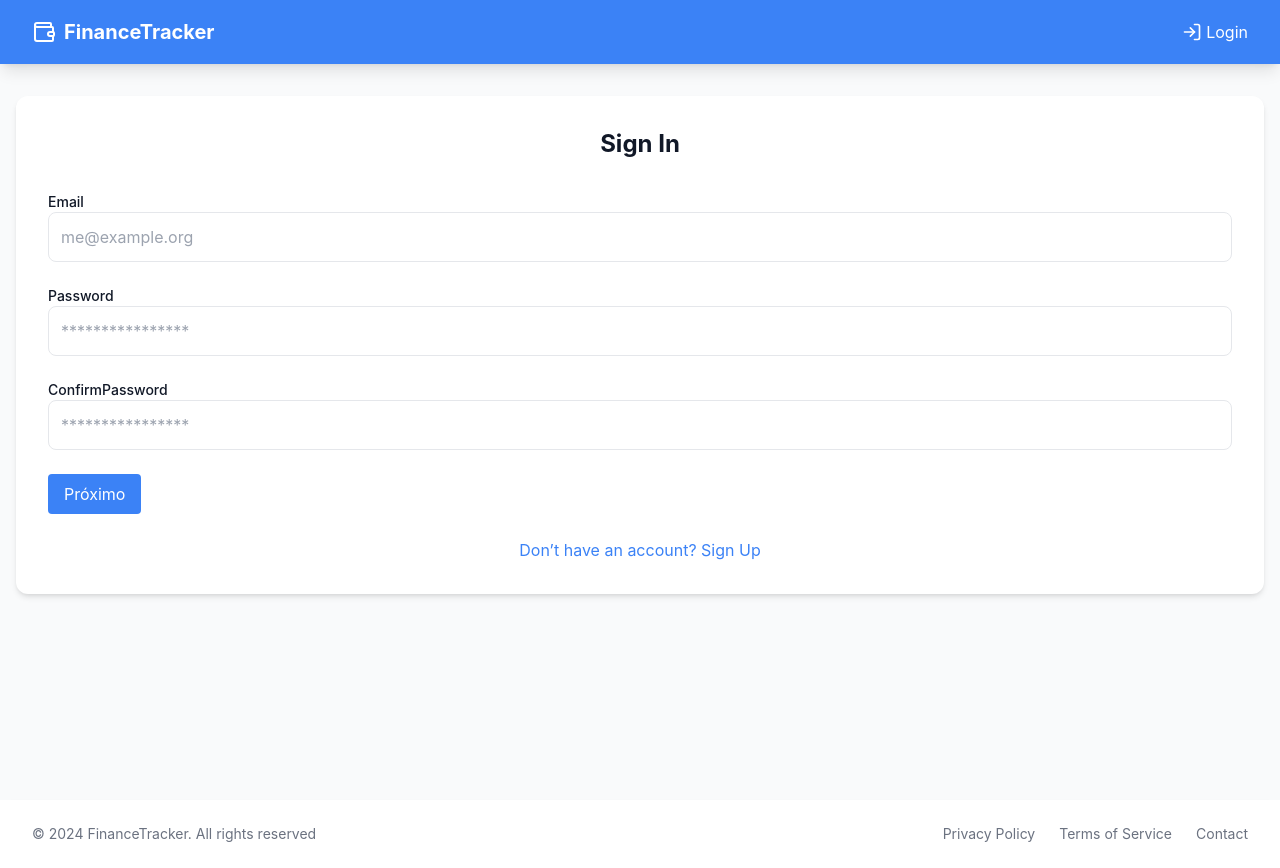
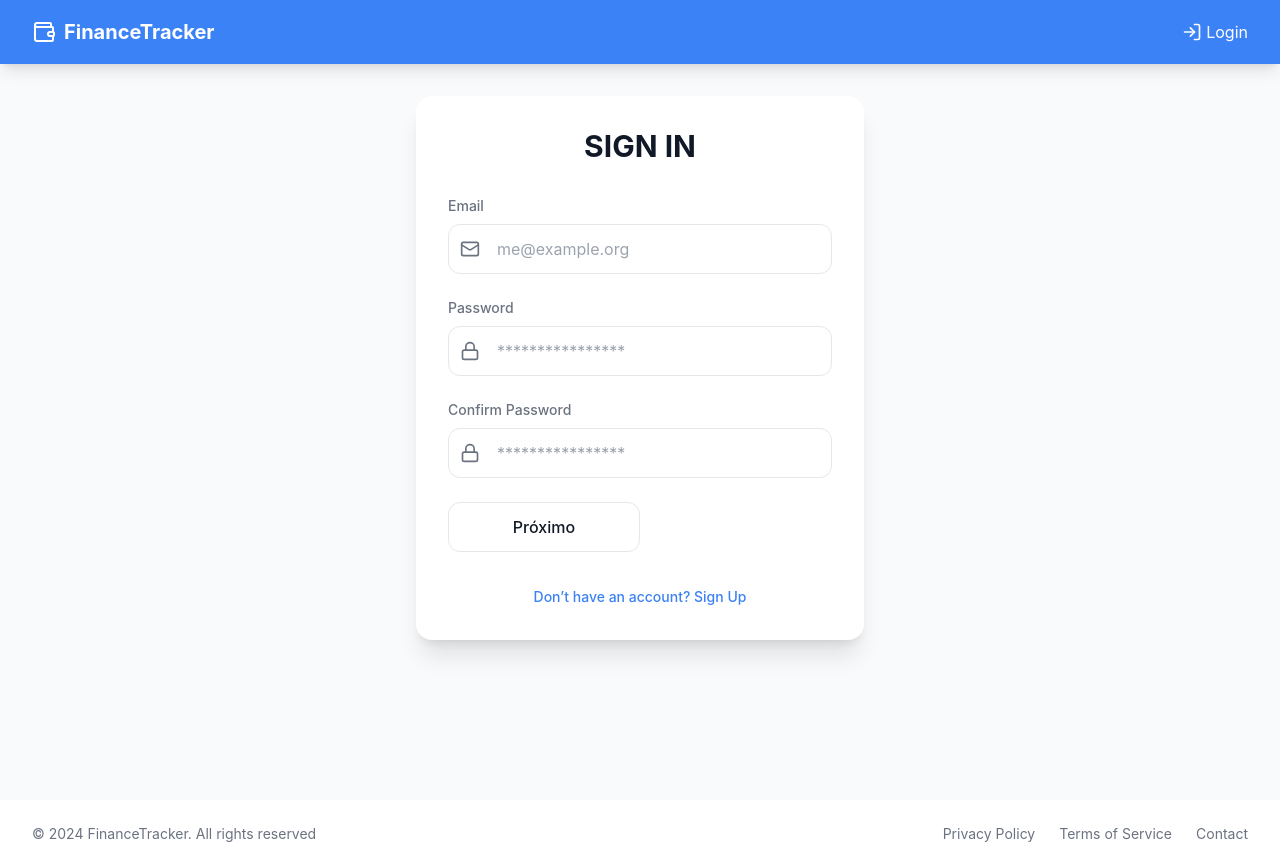
Before and after one commit to MrRaziiel/TrackExpenses, a React (Vite) app in the folder trackexpenses.client/: page /signin in a window 1280 px wide. Built offline with nearby package versions, Linux system fonts and the light colour scheme.

Commit message:
Adding pageconfigurations and verify GroupCode fix verifyEmails
[Done SignIn]
[Next Login]

```diff
--- a/trackexpenses.client/package.json
+++ b/trackexpenses.client/package.json
@@ -24,6 +24,7 @@
     "react-bootstrap": "^2.10.9",
     "react-chartjs-2": "^5.3.0",
     "react-dom": "^19.0.0",
+    "react-phone-number-input": "^3.4.12",
     "react-router-dom": "^7.2.0",
     "styled-components": "^6.1.15"
   },
--- a/trackexpenses.client/src/components/Pages/SignIn.jsx
+++ b/trackexpenses.client/src/components/Pages/SignIn.jsx
@@ -3,32 +3,45 @@ import React, { useState, useContext } from 'react';
 import { useNavigate, Link } from 'react-router-dom';
 import apiCall from '../../hooks/apiCall';
 import { AuthContext } from '../Authentication/AuthContext';  // correct path to AuthContext
-import { getPasswordValidation } from '../../utilis/configurations/SigninConfiguration';
-import { Check, X } from "lucide-react";
+import { getPasswordValidation, pageConfigurations } from '../../utilis/configurations/SigninConfiguration';
+import { useTheme } from '../Theme/Theme';
+import { useLanguage } from '../../utilis/Translate/LanguageContext';
+import { HelpCircle } from 'lucide-react';
+import PhoneInput from 'react-phone-number-input';
+import 'react-phone-number-input/style.css';
 
 const SignIn = () => {
   const navigate = useNavigate();
   const { setUser } = useContext(AuthContext);
+  const { theme } = useTheme();
+  const { t } = useLanguage();
+
   const [step, setStep] = useState(1);
   const [errorEmail, setErrorEmail] = useState(null);
+  const [errorCodeGroup, setErrorCodeGroup] = useState(null);
   const [errorPasswordCheck, setErrorPasswordCheck] = useState(null);
   const [errorPasswordMatch, setErrorPasswordMatch] = useState(null);
   const [errorSubmit, setErrorSubmit] = useState(null);
   const [formData, setFormData] = useState({});
-  const [firstConfigurationPage] = useState([
-    { label: "Email", lower: "email", placeholder: "me@example.org", Required: true, type: "email" , value: "" },
-    { label: "Password", lower: "password", placeholder: "****************", Required: true, type: "password", pattern: "(?=.*\d)(?=.*[a-z])(?=.*[A-Z]).{8,}", value: "" },
-    { label: "ConfirmPassword", lower: "confirmpassword", placeholder: "****************", Required: true, type: "password", pattern:"", value: "" },
-  ]);
-  const [secondconfigurationPage] = useState([
-    { label: "FirstName", lower: "firstname", placeholder: "First Name", Required: true, type: "text" , pattern:"", value: "" },
-    { label: "FamilyName", lower: "familyname", placeholder: "Family Name", Required: true, type: "text", pattern:"", value: "" },
-    { label: "Date", lower: "date", placeholder: "Date", Required: false, type: "date" , pattern:"", value: "" },
-    { label: "Phone", lower: "phone", placeholder: "Phone", Required: false, type: "tel", pattern:"[0-9]{3}-[0-9]{2}-[0-9]{3}", value: "" },
-    { label: "Photopath", lower: "Photopath", placeholder: "Photopath", Required: false, pattern:"", value: "" },
-    { label: "GroupCode", lower: "groupcode", placeholder: "Group Code", type: "Text" , Required: false, pattern:"", value: "" },
-  ]);
 
+  const pagesConfigurations = pageConfigurations();
+  const [firstConfigurationPage] = useState(pagesConfigurations.firstConfigurationPage);
+  const [secondconfigurationPage] = useState(pagesConfigurations.secondconfigurationPage);
+
+  const [showTooltip, setShowTooltip] = useState(false);
+  const [tooltipPosition, setTooltipPosition] = useState({ top: 0, left: 0 });
+
+  const handleTooltipEnter = (e) => {
+    const rect = e.currentTarget.getBoundingClientRect();
+    const scrollLeft = window.pageXOffset || document.documentElement.scrollLeft;
+    const scrollTop = window.pageYOffset || document.documentElement.scrollTop;
+
+    setTooltipPosition({
+      top: rect.top + scrollTop,
+      left: rect.left + scrollLeft
+    });
+    setShowTooltip(true);
+  };
   function verifyEmail(){
   if (formData.email == null || !String(formData.email)
       .toLowerCase()
@@ -53,8 +66,8 @@ const SignIn = () => {
 
     const password = formData.password || "";
     const validateList = getPasswordValidation(password);
-    const errors = validateList.some(item => item.rule !=false);
-    if (errors != null)
+    const errors = validateList.some(item => item.rule == false);
+    if (errors)
     {
       var messageError = "";
       var messageErrorArray = [];
@@ -63,17 +76,20 @@ const SignIn = () => {
         messageError = (!item.rule) ? messageError += item.error : messageError += item.valid
         messageErrorArray.push(messageError);
       });
-      console.log(messageErrorArray);
+
       setErrorPasswordCheck(messageErrorArray);
+      return false
     }
+    setErrorPasswordCheck(null);
+    return true
 
     }
 
 const verifyEmailBd = async () => {
   try {
     setErrorEmail(null);
-    console.log("aqui");
-    const res = await apiCall.get("/auth/AlreadyInDb", {params: { email: formData.email }
+    const res = await apiCall.get("/auth/EmailCheckInDb", {params: { email: formData.email }
+
 });
     // Exemplo: lidar com o resultado
     if (res.data) {
@@ -89,6 +105,27 @@ const verifyEmailBd = async () => {
   }
 };
 
+const verifyGroupCodeBd = async () => {
+  try {
+
+    console.log("flkdshofisdehsfd");
+    setErrorCodeGroup(null);
+    const res = await apiCall.get("/auth/CodeGroupCheckBd", {params: { code: formData.code_invite }
+});
+    // Exemplo: lidar com o resultado
+
+    if (!res.data) {
+      setErrorCodeGroup("Group Code já existe na base de dados.");
+    } else {
+      setErrorCodeGroup(null);
+    }
+    return (res.data);
+  } catch (err) {
+    console.error("Erro ao verificar Group Code:", err);
+    setErrorCodeGroup(err.message || "Erro ao verificar o GroupCode.");
+    return false;
+  }
+};
 
 const handleChange = (e) => {
   const { name, value } = e.target;
@@ -115,6 +152,9 @@ const handleChange = (e) => {
     setErrorEmail(null);
     setErrorPasswordCheck(null);
     setErrorPasswordMatch(null);
+    const isValidCode = await verifyGroupCodeBd();
+    console.log("valid code" ,isValidCode);
+    if (!isValidCode) return
     const allFields = [...firstConfigurationPage, ...secondconfigurationPage];
     const payload = allFields.reduce((acc, field) => {
       acc[field.lower] = formData[field.lower] ?? ""; // pega os dados reais do formulário
@@ -132,37 +172,146 @@ const handleChange = (e) => {
   };
 
 
-  const renderFields = (fields) =>
-    fields.map((field) => (
-      <div key={field.lower} className="mb-4">
-        <label className="block text-sm font-medium text-gray-700">
-          {field.label}
+const renderFields = (fields) => (
+  <div className="space-y-6">
+    {fields.map((field) => (
+      <div key={field.lower} className="space-y-2">
+        <label
+          className="block text-sm font-medium"
+          style={{ color: theme?.colors?.text?.secondary }}
+        >
+          {field.label !== "Code_Invite" ? (
+            field.label
+          ) : (
+            <div className="flex items-center space-x-2">
+              <span>{field.label.replace("_", " ")}</span>
+              <div className="relative inline-block">
+                <button
+                  type="button"
+                  className="focus:outline-none focus:ring-2 focus:ring-offset-2 rounded-full"
+                  style={{ color: theme?.colors?.primary?.main }}
+                  onMouseEnter={handleTooltipEnter}
+                  onMouseLeave={() => setShowTooltip(false)}
+                  onFocus={handleTooltipEnter}
+                  onBlur={() => setShowTooltip(false)}
+                  aria-label="Group code information"
+                >
+                  <HelpCircle className="h-4 w-4" />
+                </button>
+                {showTooltip && (
+                  <div
+                    role="tooltip"
+                    className="absolute z-50 w-64 p-3 text-sm rounded-lg shadow-lg"
+                    style={{
+                      backgroundColor: theme?.colors?.background?.paper,
+                      color: theme?.colors?.text?.primary,
+                      border: `1px solid ${theme?.colors?.secondary?.light}`,
+                      top: '100%',
+                      left: '50%',
+                      transform: 'translateX(-50%)',
+                      marginTop: '0.5rem',
+                    }}
+                  >
+                    <div className="relative">
+                      <div
+                        className="absolute -top-2 left-1/2 transform -translate-x-1/2"
+                        style={{
+                          borderLeft: '8px solid transparent',
+                          borderRight: '8px solid transparent',
+                          borderBottom: `8px solid ${theme?.colors?.secondary?.light}`,
+                        }}
+                      />
+                      <div
+                        className="absolute -top-1.5 left-1/2 transform -translate-x-1/2"
+                        style={{
+                          borderLeft: '7px solid transparent',
+                          borderRight: '7px solid transparent',
+                          borderBottom: `7px solid ${theme?.colors?.background?.paper}`,
+                        }}
+                      />
+                      You can ask your financial administrator that is already registered to give you. <br />
+                      <b>Leave blank if you don't have a group code (you can add or change anytime)</b>
+                    </div>
+                  </div>
+                )}
+              </div>
+            </div>
+          )}
         </label>
+
+        <div className="relative">
+        {field.label !== "Phone" && (
+          <div className="absolute inset-y-0 left-0 pl-3 flex items-center pointer-events-none">
+            {field.icon}
+          </div>
+        )}
+        {field.label === "Phone" ? (
+            <PhoneInput
+              defaultCountry="US"
+              value={formData[field.lower] ?? ""}
+              onChange={(value) =>
+                handleChange({ target: { name: field.lower, value } })
+              }
+              className="w-full pl-3 pr-4 py-3 rounded-xl border focus:ring-2 focus:ring-blue-500 transition-all duration-200"
+              required={field.Required}
+            />
+          ) : (
             <input
-          type={field.type || "email"}
+              type={field.type || "text"}
               name={field.lower}
-          placeholder={`${field.placeholder}`}
+              placeholder={field.placeholder}
               value={formData[field.lower] ?? ""}
               onChange={handleChange}
-          className="w-full p-3 border border-inputBorder rounded-lg focus:outline-none focus:ring-2 focus:ring-inputFocus text-text"
+              className="w-full pl-12 pr-4 py-3 rounded-xl border focus:ring-2 focus:ring-blue-500 transition-all duration-200"
               required={field.Required}
               pattern={field.pattern || undefined}
+              label={field.label}
             />
-        {field.label == "Email" && errorEmail &&  <p className="text-red-500 mt-2">{errorEmail}</p>   }
-        {field.label == "Password" && errorPasswordCheck  && !errorPasswordMatch && errorPasswordCheck.map((error) =>(
-          <p className="text-red-500 mt-2">{error}</p>
-        ))
-        }
-        {field.label == "ConfirmPassword" && errorPasswordMatch && <p className="text-red-500 mt-2">Erro: {errorPasswordMatch}</p>}
+          )}
+        </div>
+        {field.label === "Email" && errorEmail && (
+          <p
+            className="text-sm"
+            style={{ color: theme?.colors?.error?.main }}
+          >
+            {errorEmail}
+          </p>
+        )}
+        {field.lower === "password" &&
+          errorPasswordCheck &&
+          !errorPasswordMatch &&
+          errorPasswordCheck.map((error, index) => (
+            <p
+              key={index}
+              className="text-sm"
+              style={{ color: theme?.colors?.error?.main }}
+            >
+              {error}
+            </p>
+          ))}
+        {field.lower === "confirmpassword" && errorPasswordMatch && (
+          <p
+            className="text-sm"
+            style={{ color: theme?.colors?.error?.main }}
+          >
+            Erro: {errorPasswordMatch}
+          </p>
+        )}
+        {field.lower === "code_invite" && errorCodeGroup &&  <p className="text-red-500 mt-2">{errorCodeGroup}</p>   }
+      </div>
+    ))}
+  </div>
+);
 
-      </div>
-    ));
 
 
   return (
-    <div className="max-w mx-auto bg-white rounded-xl shadow-md overflow-hidden">
+    <div className="flex items-center justify-center px-4 sm:px-6 lg:px-8">
+      <div className="max-w-md w-full bg-white rounded-2xl shadow-xl overflow-hidden" style={{ backgroundColor: theme?.colors?.background?.paper }}>
         <div className="p-8">
-        <h2 className="text-2xl font-bold text-center mb-8">Sign In</h2>
+          <h2 className="text-3xl font-bold text-center mb-8" style={{ color: theme?.colors?.text?.primary }}>
+            SIGN IN
+          </h2>
         <form className="space-y-6" onSubmit={handleSubmit}>
           {step ===1 && (
             <>
@@ -170,7 +319,12 @@ const handleChange = (e) => {
           <button
             type="button"
             onClick={handleNext}
-            className="bg-blue-500 text-white px-4 py-2 rounded"
+            className="w-full sm:w-1/2 py-3 px-4 rounded-xl font-medium border transition-all duration-200 hover:bg-gray-50"
+                    style={{
+                      backgroundColor: theme?.colors?.background?.paper,
+                      color: theme?.colors?.text?.primary,
+                      borderColor: theme?.colors?.secondary?.light
+                    }}
           >
             Próximo
           </button>
@@ -179,44 +333,48 @@ const handleChange = (e) => {
           )}
            {step ===2 && (
             <>
-        <h2>Está quase feito! Só falta mais um step</h2>
+        <p className="text-center text-lg mb-6" style={{ color: theme?.colors?.text?.secondary }}>
+                  Just one more step to complete your registration
+                </p>
+        {renderFields(secondconfigurationPage)}
 
-        <div className="grid grid-cols-3 gap-4 auto-cols-[5]">
-        {renderFields(secondconfigurationPage)}
-          <div className="flex justify-between">
+          <div className="flex flex-col sm:flex-row gap-4 mt-6">
+
           <button
               type="button"
               onClick={() => setStep(1)}
-              className="bg-gray-300 px-4 py-2 rounded"
+              className="w-full sm:w-1/2 py-3 px-4 rounded-xl font-medium border transition-all duration-200 hover:bg-gray-50"
+              style={{
+                backgroundColor: theme?.colors?.background?.paper,
+                color: theme?.colors?.text?.primary,
+                borderColor: theme?.colors?.secondary?.light
+              }}
             >
-              Voltar
+              Back
             </button>
           <button
                     type="submit"
-              className="bg-green-500 text-white px-4 py-2 rounded"
+                    className="w-full sm:w-1/2 py-3 px-4 rounded-xl text-white font-medium shadow-lg hover:shadow-xl transform hover:-translate-y-0.5 transition-all duration-200"
+                    style={{ backgroundColor: theme?.colors?.primary?.main }}
                   >
-              Finalizar
+                    Complete Sign In
                   </button>
           </div>
-          </div>
 
-
-          <button
-            type="submit"
-            className="w-full bg-blue-500 text-white py-2 px-4 rounded-lg hover:bg-blue-600 transition-colors"
-          >
-            Sign In
-          </button>
           {errorSubmit &&  <p className="text-red-500 mt-2">{errorSubmit}</p>   }
           </>
 
         )}
         </form>
 
-        <div className="mt-6 text-center">
-          <Link className="text-blue-500 hover:text-blue-600" to="/login">
+        <div className="mt-8 text-center">
+          <Link
+            to="/login"
+            className="text-sm font-medium hover:underline transition-colors duration-200"
+            style={{ color: theme?.colors?.primary?.main }}>
             Don’t have an account? Sign Up
           </Link>
+        </div>
       </div>
     </div>
     </div>
--- a/trackexpenses.client/src/utilis/configurations/SigninConfiguration.jsx
+++ b/trackexpenses.client/src/utilis/configurations/SigninConfiguration.jsx
@@ -1,20 +1,27 @@
+import { useTheme } from "../../components/Theme/Theme";
+import { Lock, Mail, User, Phone, Calendar } from 'lucide-react';
+
 
 export function pageConfigurations(){
-    const firstConfigurationPage =
-    [
-    { label: "Email", lower: "email", placeholder: "me@example.org", Required: true, type: "email" , value: "" },
-    { label: "Password", lower: "password", placeholder: "****************", Required: true, type: "password", pattern: "(?=.*\d)(?=.*[a-z])(?=.*[A-Z]).{8,}", value: "" },
-    { label: "ConfirmPassword", lower: "confirmpassword", placeholder: "****************", Required: true, type: "password", pattern:"", value: "" },
-    ]
-    const secondconfigurationPage =
-    [
-    { label: "FirstName", lower: "firstname", placeholder: "First Name", Required: true, type: "text" , pattern:"", value: "" },
-    { label: "FamilyName", lower: "familyname", placeholder: "Family Name", Required: true, type: "text", pattern:"", value: "" },
-    { label: "Date", lower: "date", placeholder: "Date", Required: false, type: "date" , pattern:"", value: "" },
-    { label: "Phone", lower: "phone", placeholder: "Phone", Required: false, type: "tel", pattern:"[0-9]{3}-[0-9]{2}-[0-9]{3}", value: "" },
-    { label: "Photopath", lower: "Photopath", placeholder: "Photopath", Required: false, pattern:"", value: "" },
-    { label: "GroupCode", lower: "groupcode", placeholder: "Group Code", type: "Text" , Required: false, pattern:"", value: "" },
-  ]
+  const { theme } = useTheme();
+  return(
+      {
+        firstConfigurationPage :
+        [
+        { label: "Email", lower: "email", placeholder: "me@example.org", Required: true, type: "email" , value: "", icon: <Mail className="h-5 w-5" style={{ color: theme?.colors?.text?.secondary }} />},
+        { label: "Password", lower: "password", placeholder: "****************", Required: true, type: "password", pattern: "(?=.*\d)(?=.*[a-z])(?=.*[A-Z]).{8,}", value: "", icon: <Lock className="h-5 w-5" style={{ color: theme?.colors?.text?.secondary }} />, },
+        { label: "Confirm Password", lower: "confirmpassword", placeholder: "****************", Required: true, type: "password", pattern:"", value: "", icon: <Lock className="h-5 w-5" style={{ color: theme?.colors?.text?.secondary }} />, },
+        ],
+      secondconfigurationPage :
+        [
+        { label: "First Name", lower: "firstname", placeholder: "First Name", Required: true, type: "text" , pattern:"", value: "", icon: <User className="h-5 w-5" style={{ color: theme?.colors?.text?.secondary }} />, },
+        { label: "Family Name", lower: "familyname", placeholder: "Family Name", Required: true, type: "text", pattern:"", value: "",icon: <User className="h-5 w-5" style={{ color: theme?.colors?.text?.secondary }} />, },
+        { label: "Date", lower: "date", placeholder: "Date", Required: false, type: "date" , pattern:"", value: "", icon: <Calendar className="h-5 w-5" style={{ color: theme?.colors?.text?.secondary }} />, },
+        { label: "Phone", lower: "phone", placeholder: "Phone", Required: false, type: "tel", pattern:"^\d+$", value: "" },
+        { label: "Code Invite", lower: "code_invite", placeholder: "Group Code", type: "Text" , Required: false, pattern:"", value: "", icon: "" },
+        ]
+      }
+    )
 }
 
 
```
Also changed, not shown: 2 other files (tests, documents, lock files or other folders). Lines whose indentation alone changed are shown as unchanged.
